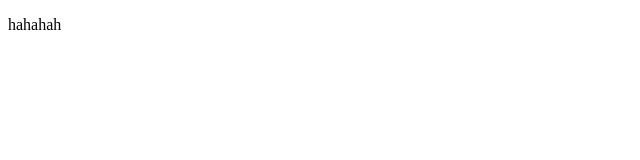
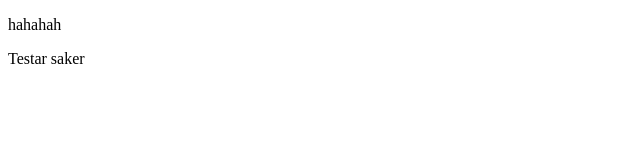
Before and after one commit to Roggde/Test34, a plain HTML site: page index.html in a window 1280 px wide. Shown: the full height of the page, 0-640 px from the left. Drawn offline with Linux system fonts and the light colour scheme.

Commit message:
Update index.html

```diff
--- a/index.html
+++ b/index.html
@@ -7,5 +7,6 @@
 </head>
 <body>
     <p>hahahah</p>
+    <p>Testar saker</p>
 </body>
 </html>
```
